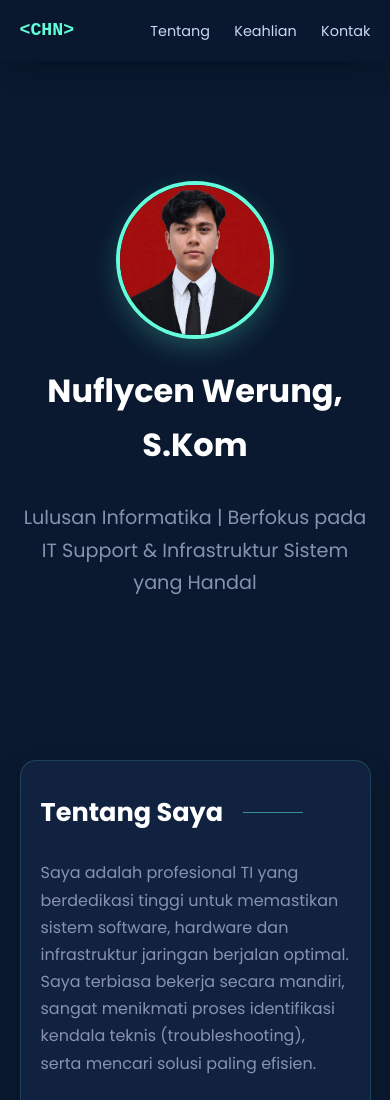
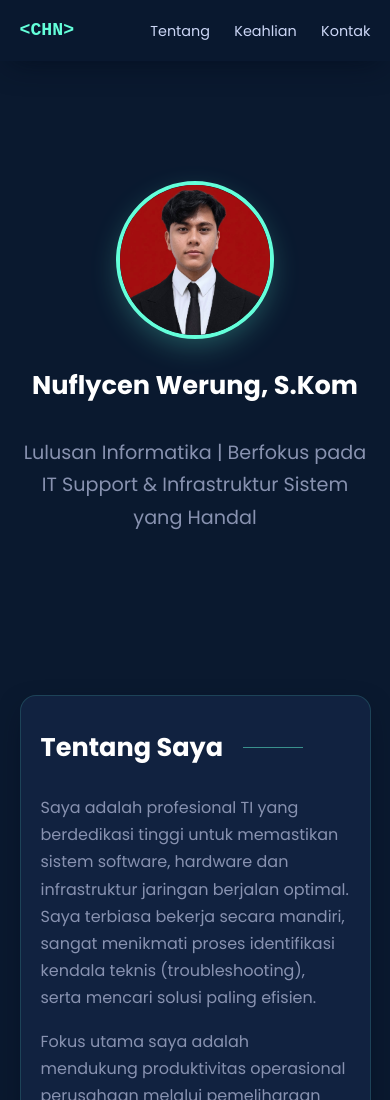
Before and after one commit to chenwerung/chenwerung.github.io, a plain HTML site: page index.html in a window 390 px wide. Shown: the top 1100 px of the page. Drawn offline with Linux system fonts and the light colour scheme.

Commit message:
Reduce font size of hero h1 to 1.6em

```diff
--- a/index.html
+++ b/index.html
@@ -286,7 +286,7 @@
                 gap: 30px;
                 padding: 40px 5%;
             }
-            .hero h1 { font-size: 2em; }
+            .hero h1 { font-size: 1.6em; }
             header { padding: 15px 5%; }
             .content-box { padding: 30px 20px; }
             .contact-links { flex-direction: column; gap: 15px; }
```
